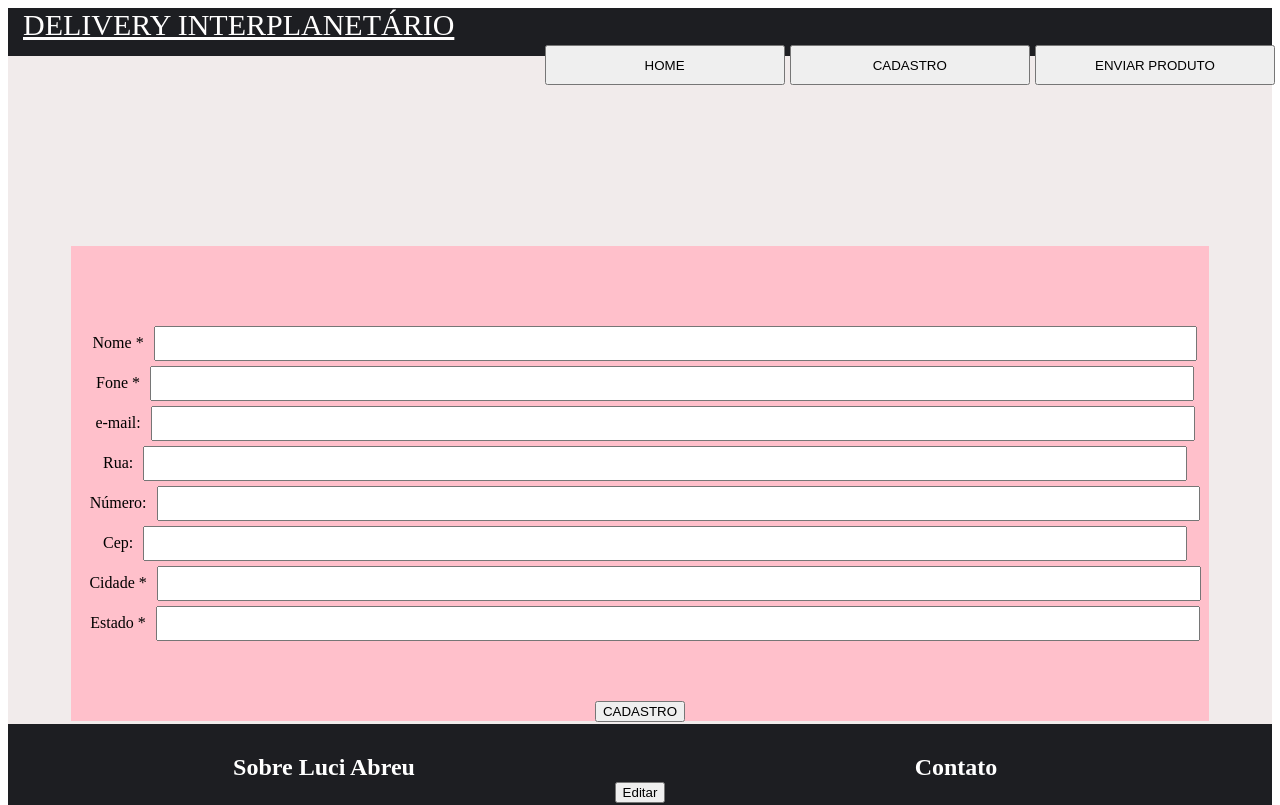
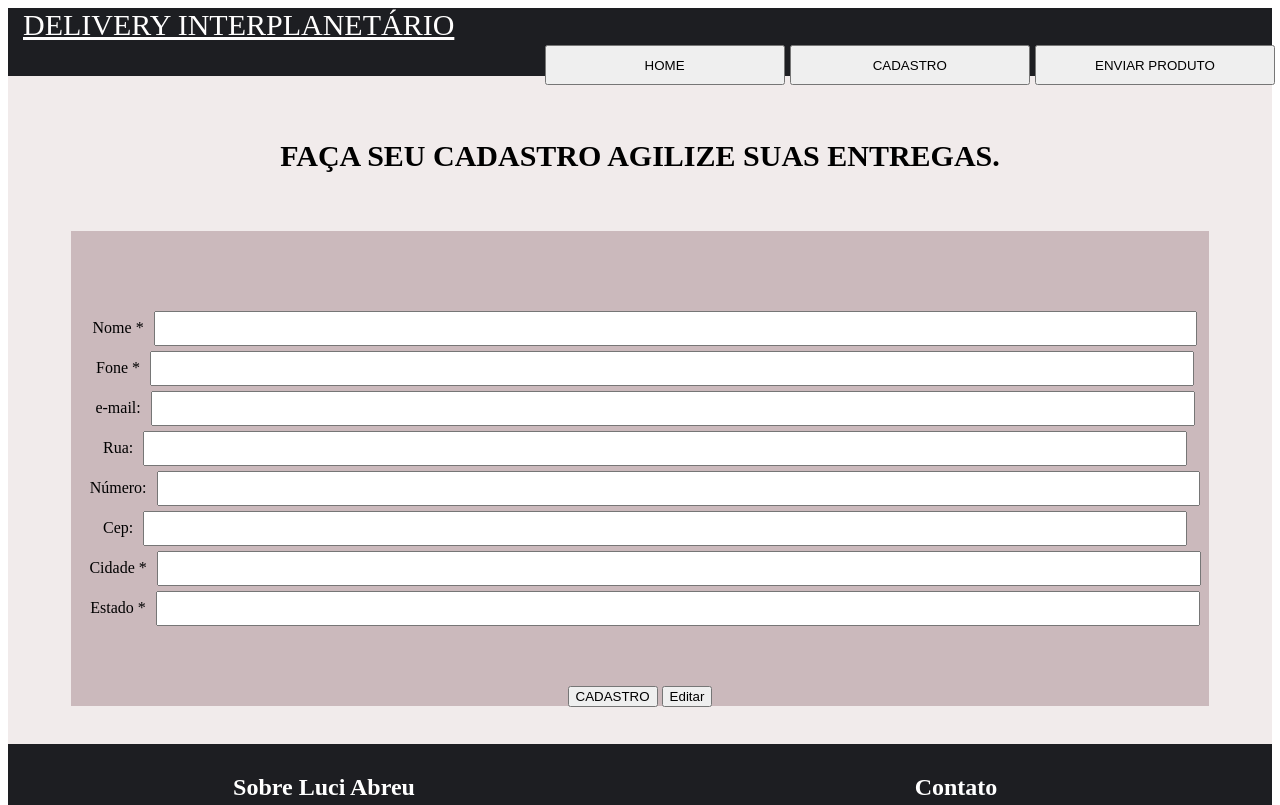
Before and after one commit to Luciara-Abreu/delivery-interplanet-rio, a React (Create React App) app: page /register in a window 1280 px wide. Shown: the top 805 px of the page. Built offline with nearby package versions, Linux system fonts and the light colour scheme.

Commit message:
Feat: add styles and adjusting buttons

```diff
--- a/src/components/registerForm/RegisterForm.tsx
+++ b/src/components/registerForm/RegisterForm.tsx
@@ -123,12 +123,8 @@ const RegisterForm: React.FC<RegisterProps> = ({ onSubmit, initialData = {} }) =
         </Row>
 
         <ButtonStrap>
-          <Button variant="outline-dark" type="submit">CADASTRO</Button>
-        </ButtonStrap>
-
-
-        <ButtonStrap>
-          <Button variant="outline-dark" type="submit">Editar</Button>
+          <Button variant="outline-dark" type="submit">CADASTRO</Button>{' '}
+          <Button variant="outline-dark" type="submit">Editar</Button>{' '}
         </ButtonStrap>
       </ContainerForm>
     </Form>
--- a/src/components/registerForm/styles.ts
+++ b/src/components/registerForm/styles.ts
@@ -10,8 +10,8 @@ export const Form = styled.form`
 export const ContainerForm = styled.div`
 width: 90%;
 height: 50vh;
-background: pink;
-margin-top: 15%;
+background: #cbb9bc;
+margin-top: 3%;
 padding-top: 75px;
 `
 
@@ -26,5 +26,6 @@ export const Input = styled.input`
 `;
 
 export const ButtonStrap = styled.div`
-  margin: 60px 0 20px 0;
+  width: 100%;
+  margin: 60px 0 0 0;
 `;
--- a/src/pages/register/Register.tsx
+++ b/src/pages/register/Register.tsx
@@ -8,6 +8,7 @@ function Register() {
     <ContainerRegister>
       <NavbarComponent />
       <BodyRegister>
+        <h1>FAÇA SEU CADASTRO AGILIZE SUAS ENTREGAS.</h1>
 
         <RegisterForm onSubmit={function (data: { address: string; addressNumber: string; addressCep: string; fullName: string; phone: string; country: string; state: string; adressLine: string; }): void {
           throw new Error("Function not implemented.");
--- a/src/pages/register/styles.ts
+++ b/src/pages/register/styles.ts
@@ -15,7 +15,7 @@ height: 83.5vh;
 background: #f1ebeb;
 color: #000;
 
-p{
+H1{
   padding-top: 5%;
   font-size: 30px;
   color: #000;
```
